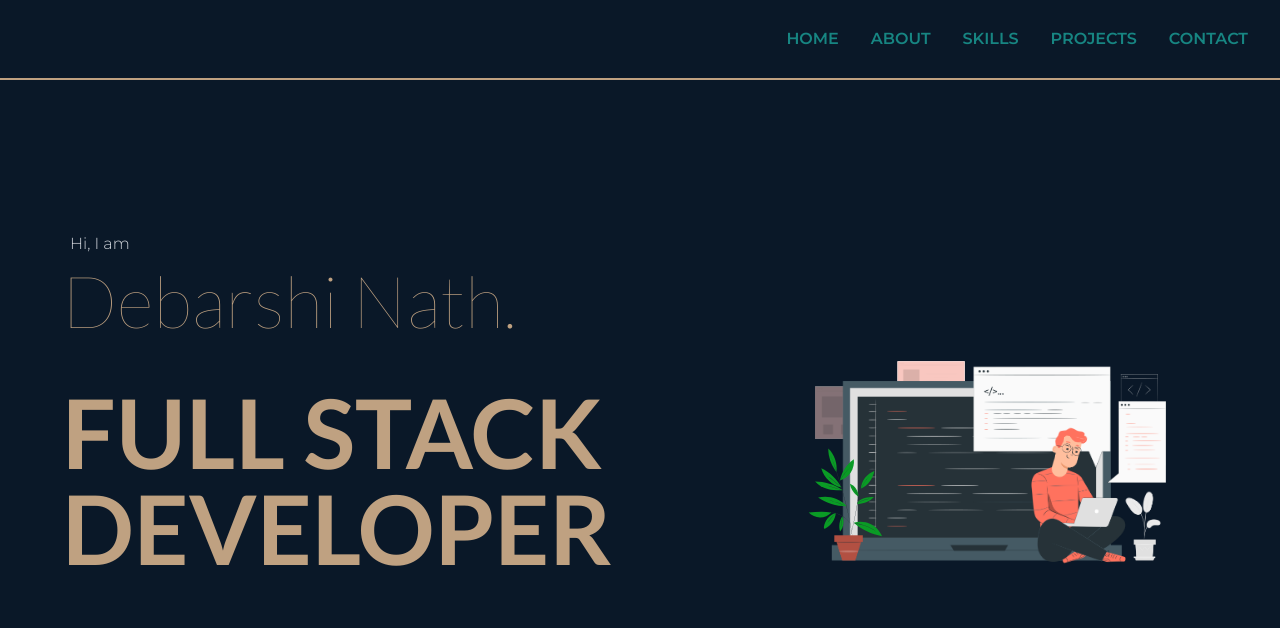
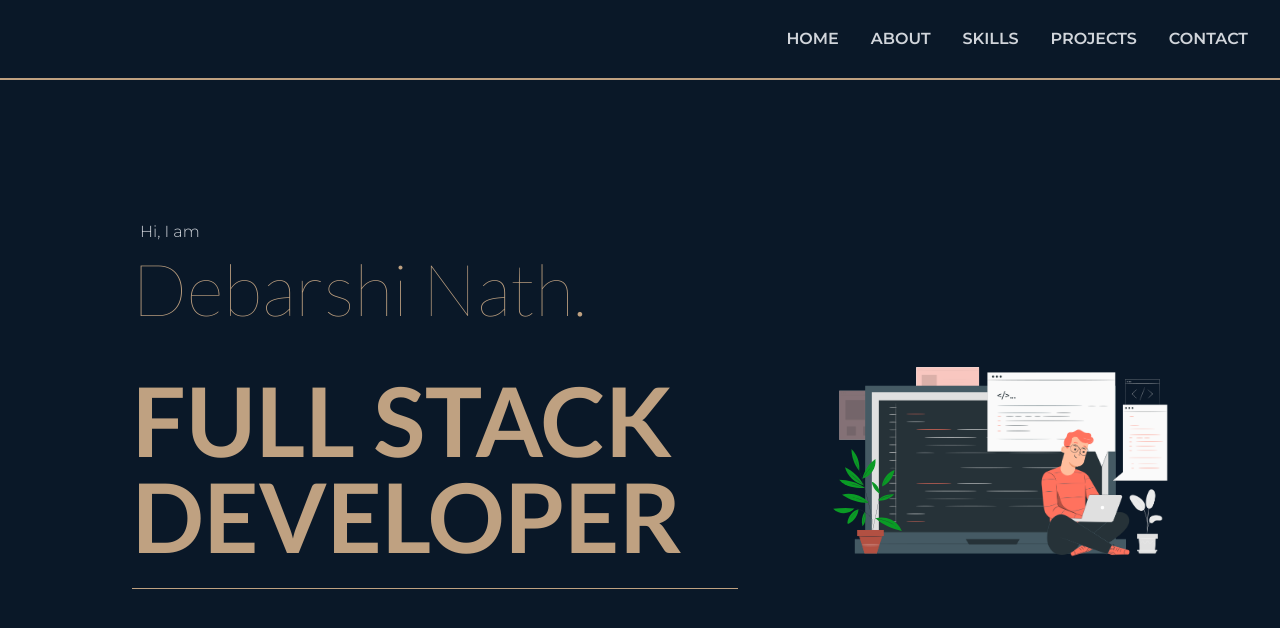
Before and after one commit to nath-d/Portfolio, a React (Create React App) app: page / in a window 1280 px wide. Shown: the top 628 px of the page. Built offline with nearby package versions, Linux system fonts and the light colour scheme.

Commit message:
landing finalized

```diff
--- a/src/screens/homepage/components/Landing.jsx
+++ b/src/screens/homepage/components/Landing.jsx
@@ -1,4 +1,4 @@
-import React, {useState, useRef, useEffect} from 'react'
+import React, { useState, useRef, useEffect } from 'react'
 import lottie from "lottie-web";
 
 
@@ -7,7 +7,7 @@ const Landing = () => {
 
   const container = useRef(null)
 
-  useEffect(()=>{
+  useEffect(() => {
     lottie.loadAnimation({
       container: container.current,
       renderer: 'svg',
@@ -18,22 +18,20 @@ const Landing = () => {
   }, [])
 
   return (
-    <div name= 'home' className='w-full h-screen bg-[#0A1828] lg:flex'>
+    <div name='home' className='w-full h-screen bg-[#0A1828] lg:flex'>
 
       {/* container */}
-      <div className='max-w-[1000px] mx-auto px-8 flex flex-col justify-center h-full lg:ml-[30px]'>
+      <div className='max-w-[1000px] mx-auto px-8 flex flex-col justify-center h-full lg:ml-[100px]'>
         <p className='text-gray-300 font-mont text-base p-2'>Hi, I am</p>
         <h1 className='text-4xl sm:text-7xl font-lato text-[#BFA181] font-thin'>Debarshi Nath.</h1>
-        <br/>
-        <br/>
+        <br />
+        <br />
         <h2 className='text-4xl sm:text-8xl font-lato text-[#BFA181] font-bold'>FULL STACK DEVELOPER</h2>
+        <br />
+        <hr className='border-1 border-[#BFA181] w-11/12' />
       </div>
       <div className='container overflow-hidden w-1/2 h-5/6 mt-[120px] mr-[50px] pr-14' ref={container}>
       </div>
-
-
-
-
     </div>
   )
 }
--- a/src/screens/homepage/components/Navbar.jsx
+++ b/src/screens/homepage/components/Navbar.jsx
@@ -12,7 +12,7 @@ const Navbar = () => {
     const handleClick = () => setNav(!nav)
 
     return (
-        <div className='font-mont font-semibold fixed w-screen h-[80px] flex justify-end items-center px-4 bg-[#0A1828] text-[#178582] py-6 border-b-2 border-[#BFA181] '>
+        <div className='font-mont font-semibold fixed w-screen h-[80px] flex justify-end items-center px-4 bg-[#0A1828] text-gray-300 py-6 border-b-2 border-[#BFA181] '>
             {/* menu */}
 
             <ul className='hidden md:flex'>
```
